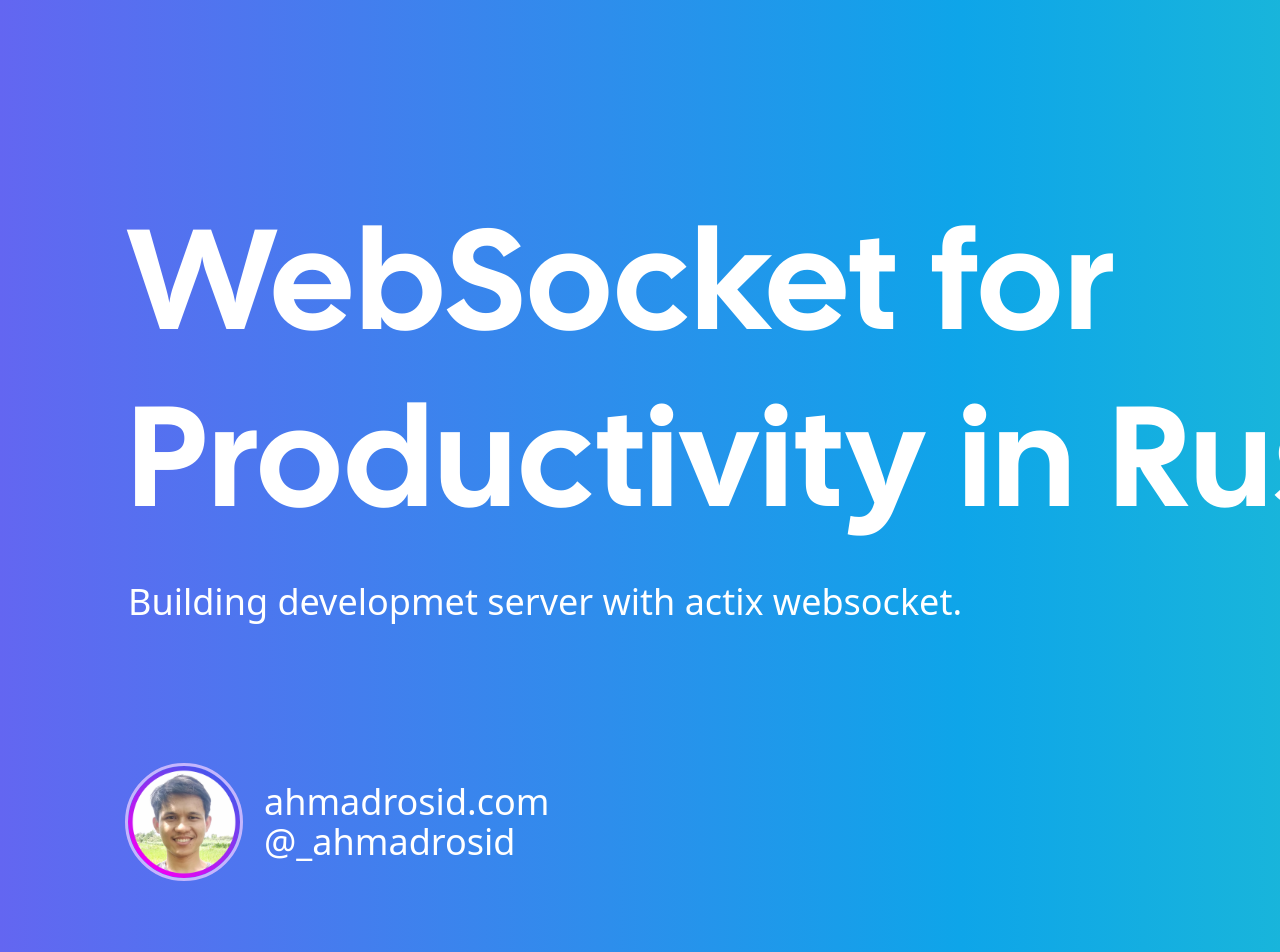
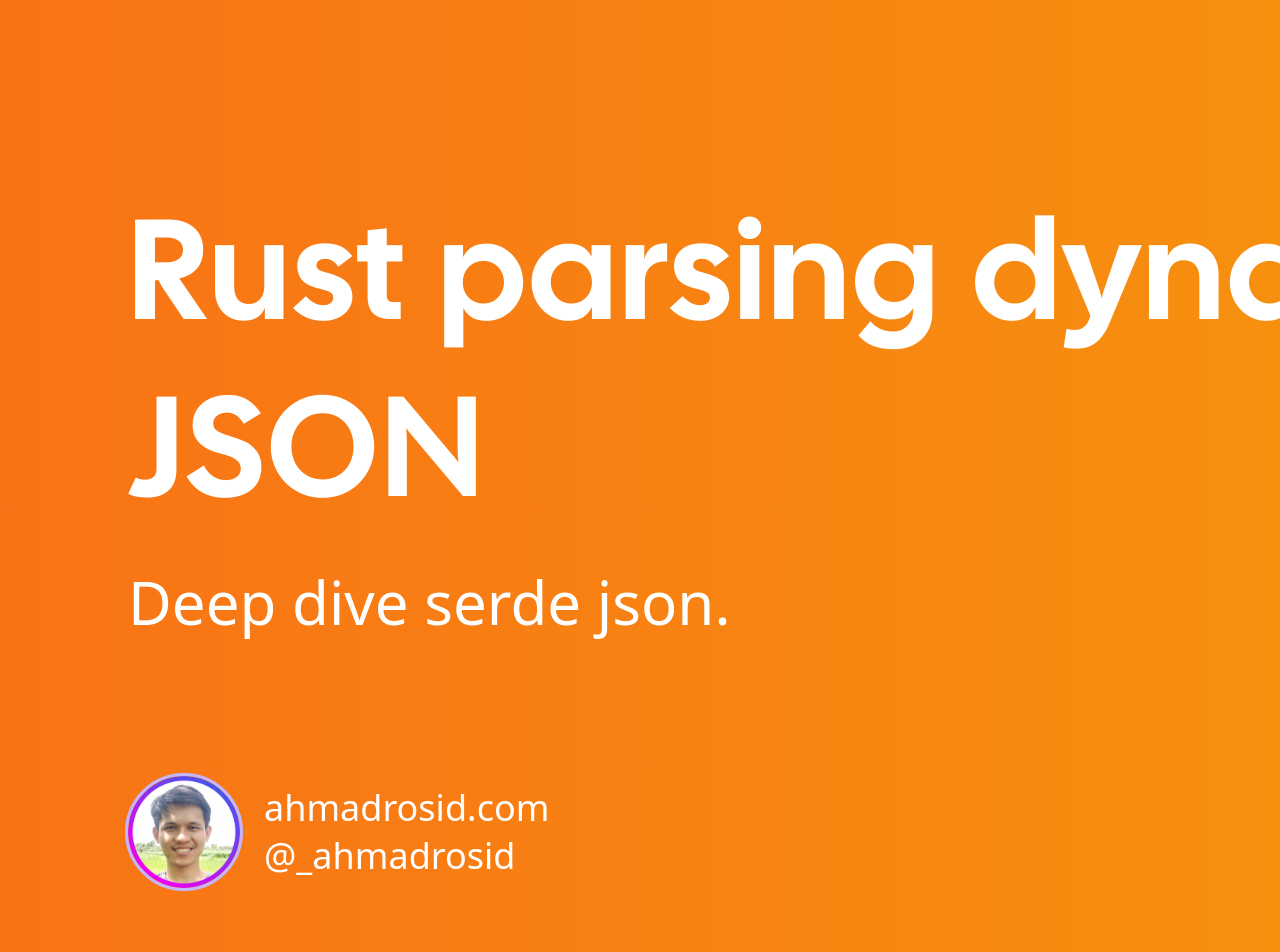
Before and after one commit to ahmadrosid/og-image, a Next.js app: page / in a window 1280 px wide. Shown: the top 952 px of the page. Built offline with nearby package versions, Linux system fonts and the light colour scheme.

Commit message:
feat: add more gradient

```diff
--- a/pages/index.js
+++ b/pages/index.js
@@ -2,16 +2,17 @@ import Head from 'next/head'
 
 const LinearGradient = ({ option, children }) => {
   const bgOption = [
-    "font-sans flex items-center justify-center p-12 bg-gradient-to-r from-cyan-500 to-blue-500 w-[1920px] h-[1080px] relative",
-    "font-sans flex items-center justify-center p-12 bg-gradient-to-r from-sky-500 to-indigo-500 w-[1920px] h-[1080px] relative",
-    "font-sans flex items-center justify-center p-12 bg-gradient-to-r from-violet-500 to-fuchsia-500 w-[1920px] h-[1080px] relative",
-    "font-sans flex items-center justify-center p-12 bg-gradient-to-r from-purple-500 to-pink-500 w-[1920px] h-[1080px] relative",
-    "font-sans flex items-center justify-center p-12 bg-gradient-to-r from-indigo-500 via-sky-500 to-teal-400 w-[1920px] h-[1080px] relative",
-    "font-sans flex items-center justify-center p-12 bg-gradient-to-r from-pink-500 to-yellow-500 w-[1920px] h-[1080px] relative",
+    "flex items-center justify-center p-12 bg-gradient-to-r from-cyan-500 to-blue-500 w-[1920px] h-[1080px] relative",
+    "flex items-center justify-center p-12 bg-gradient-to-r from-sky-500 to-indigo-500 w-[1920px] h-[1080px] relative",
+    "flex items-center justify-center p-12 bg-gradient-to-r from-violet-500 to-fuchsia-500 w-[1920px] h-[1080px] relative",
+    "flex items-center justify-center p-12 bg-gradient-to-r from-purple-500 to-pink-500 w-[1920px] h-[1080px] relative",
+    "flex items-center justify-center p-12 bg-gradient-to-r from-indigo-500 via-sky-500 to-teal-400 w-[1920px] h-[1080px] relative",
+    "flex items-center justify-center p-12 bg-gradient-to-r from-pink-500 to-yellow-500 w-[1920px] h-[1080px] relative",
+    "flex items-center justify-center p-12 bg-gradient-to-r from-orange-500 to-amber-500 w-[1920px] h-[1080px] relative",
   ]
 
   return (
-    <div className={bgOption[option]}>
+    <div className={bgOption[option] ? bgOption[option] : `flex items-center justify-center p-12 bg-white w-[1920px] h-[1080px] relative`}>
       {children}
     </div>
   )
@@ -22,16 +23,19 @@ export default function Home() {
     <>
       <Head>
       </Head>
-      <LinearGradient option={4}>
+      <div className='invisible bg-'></div>
+      <LinearGradient option={6}>
         <div className="px-20 w-full">
-          <h1 className="text-[142px] leading-tight pb-6 font-bold text-white">WebSocket for Productivity in Rust</h1>
-          <p className='text-4xl text-white'>Building developmet server with actix websocket.</p>
+          <h1 className="text-[142px] leading-tight pb-6 font-bold text-white">
+            Rust parsing dynamic JSON
+          </h1>
+          <p className='text-6xl text-white'>Deep dive serde json.</p>
           <div className='flex mt-36 items-center gap-6'>
             <img className="w-28 outline rounded-full outline-violet-300" src="/profile.png" />
-            <p className='text-4xl text-white'>
-              ahmadrosid.com <br />
-              @_ahmadrosid
-            </p>
+            <div className='text-4xl text-white space-y-2'>
+              <p>ahmadrosid.com</p>
+              <p>@_ahmadrosid</p>
+            </div>
           </div>
         </div>
       </LinearGradient>
```
